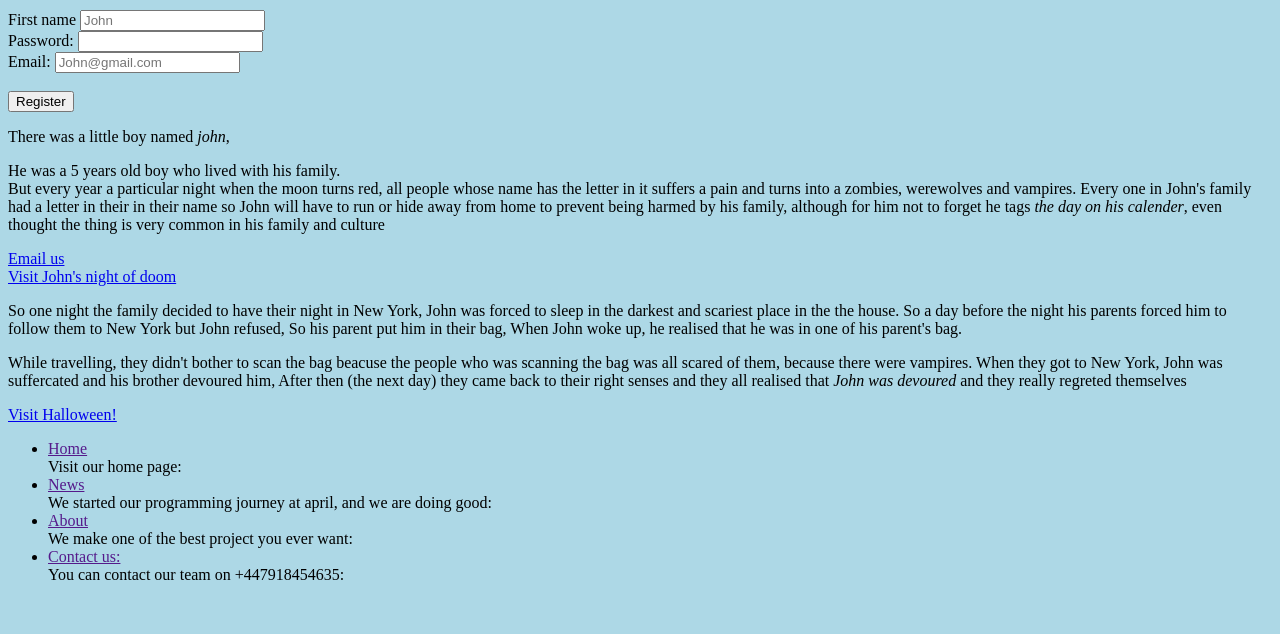
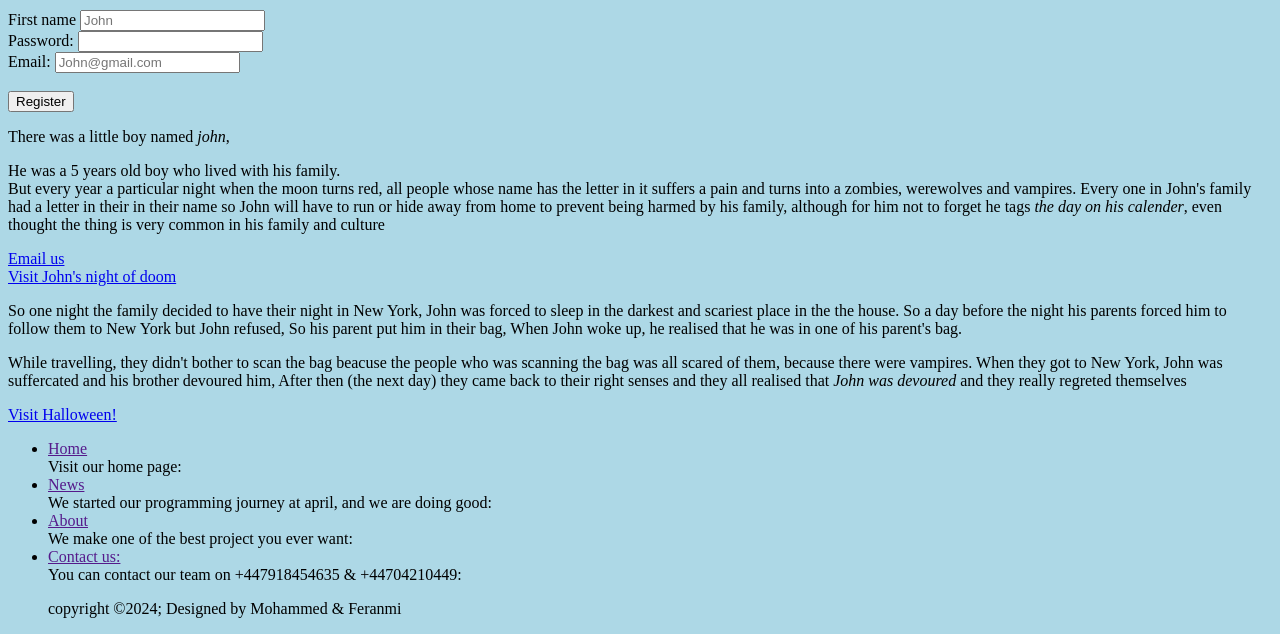
Before and after one commit to Shueps/Mohammed.github.io, a plain HTML site: page index.html in a window 1280 px wide. Shown: the part 174-808 px from the top of the page. Drawn offline with Linux system fonts and the light colour scheme.

Commit message:
Update index.html

```diff
--- a/index.html
+++ b/index.html
@@ -109,5 +109,9 @@
             <br>
 
             <li><a href="">Contact us:</a></li>
-            You can contact our team on +447918454635:
+            You can contact our team on +447918454635 & +44704210449:
             <br>
+
+            <div>
+              <p>copyright &copy;2024; Designed by <span class="designer">Mohammed & Feranmi</span></p>
+             </div>
```
